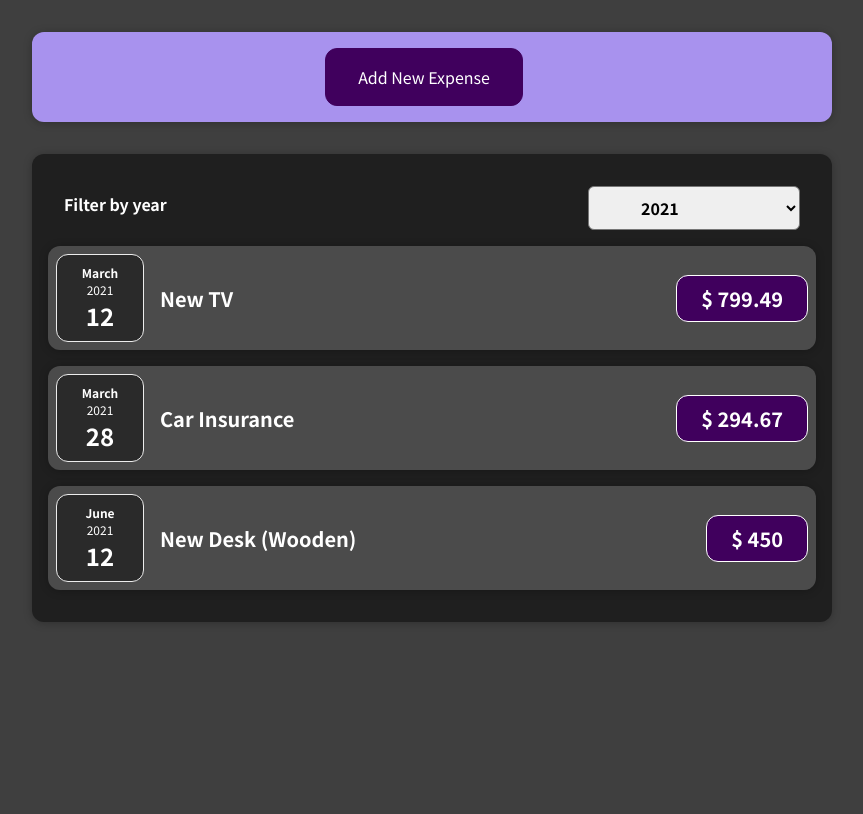
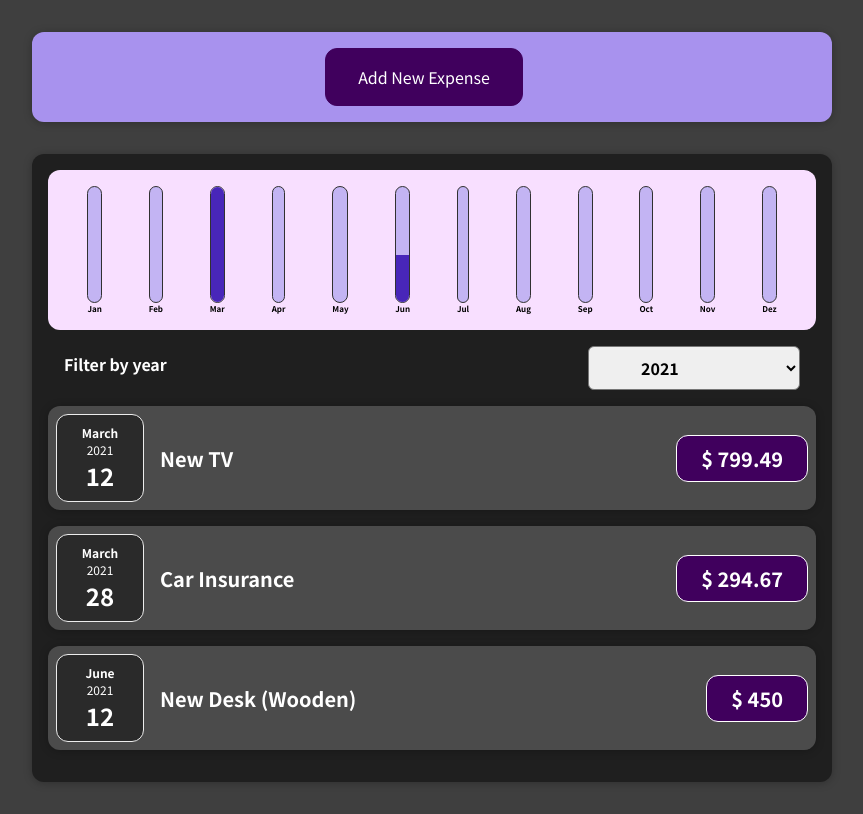
Before and after one commit to rsandtner/react-complete-guide, a React (Create React App) app: page / in a window 1280 px wide. Shown: the whole page, without its empty margins (208-1071 px from the left). Built offline with nearby package versions, Linux system fonts and the light colour scheme.

Commit message:
added chart

```diff
--- /dev/null
+++ b/src/components/chart/Chart.css
@@ -0,0 +1,9 @@
+.chart {
+  padding: 1rem;
+  border-radius: 12px;
+  background-color: #f8dfff;
+  text-align: center;
+  display: flex;
+  justify-content: space-around;
+  height: 10rem;
+}
--- /dev/null
+++ b/src/components/chart/Chart.js
@@ -0,0 +1,12 @@
+import 'components/chart/Chart.css';
+import ChartBar from 'components/chart/ChartBar';
+
+const Chart = (props) => {
+  const bars = props.data.map((d) => {
+    return <ChartBar key={d.label} label={d.label} value={d.value} max={props.max} />;
+  });
+
+  return <div className="chart">{bars}</div>;
+};
+
+export default Chart;
--- /dev/null
+++ b/src/components/chart/ChartBar.css
@@ -0,0 +1,30 @@
+.chart-bar {
+  height: 100%;
+  display: flex;
+  flex-direction: column;
+  align-items: center;
+}
+
+.chart-bar__inner {
+  height: 100%;
+  width: 100%;
+  border: 1px solid #313131;
+  border-radius: 12px;
+  background-color: #c3b4f3;
+  overflow: hidden;
+  display: flex;
+  flex-direction: column;
+  justify-content: flex-end;
+}
+
+.chart-bar__fill {
+  background-color: #4826b9;
+  width: 100%;
+  transition: all 0.3s ease-out;
+}
+
+.chart-bar__label {
+  font-weight: bold;
+  font-size: 0.5rem;
+  text-align: center;
+}
--- /dev/null
+++ b/src/components/chart/ChartBar.js
@@ -0,0 +1,26 @@
+import 'components/chart/ChartBar.css';
+
+const ChartBar = (props) => {
+  const fill = {
+    height: calculateFill(props.max, props.value) + '%',
+  };
+
+  return (
+    <div className="chart-bar">
+      <div className="chart-bar__inner">
+        <div className="chart-bar__fill" style={fill}></div>
+      </div>
+      <div className="chart-bar__label">{props.label}</div>
+    </div>
+  );
+};
+
+const calculateFill = (max, actual) => {
+  if (max <= 0) {
+    return 0;
+  }
+
+  return Math.round((actual / max) * 100);
+};
+
+export default ChartBar;
--- /dev/null
+++ b/src/components/expense/ExpenseChart.js
@@ -0,0 +1,25 @@
+import Chart from 'components/chart/Chart';
+
+const ExpenseChart = (props) => {
+  const data = [
+    { label: 'Jan', value: 0 },
+    { label: 'Feb', value: 0 },
+    { label: 'Mar', value: 0 },
+    { label: 'Apr', value: 0 },
+    { label: 'May', value: 0 },
+    { label: 'Jun', value: 0 },
+    { label: 'Jul', value: 0 },
+    { label: 'Aug', value: 0 },
+    { label: 'Sep', value: 0 },
+    { label: 'Oct', value: 0 },
+    { label: 'Nov', value: 0 },
+    { label: 'Dez', value: 0 },
+  ];
+
+  props.items.forEach((item) => (data[item.date.getMonth()].value += item.price));
+  const maxValue = data.map((item) => item.value).reduce((prev, actual) => Math.max(prev, actual), 0);
+
+  return <Chart data={data} max={maxValue} />;
+};
+
+export default ExpenseChart;
--- a/src/components/expense/ExpenseList.css
+++ b/src/components/expense/ExpenseList.css
@@ -1,12 +1,11 @@
 .expenses {
-    padding: 1rem;
-    background-color: rgb(31, 31, 31);
-    margin: 2rem auto;
-    width: 50rem;
-    max-width: 95%;
+  padding: 1rem;
+  background-color: rgb(31, 31, 31);
+  margin: 2rem auto;
+  width: min(50rem, 95%);
 }
 
 .expenses ul {
-    list-style: none;
-    padding: 0;
+  list-style: none;
+  padding: 0;
 }
--- a/src/components/expense/ExpenseList.js
+++ b/src/components/expense/ExpenseList.js
@@ -1,35 +1,33 @@
-import 'components/expense/ExpenseList.css'
-import Card from "components/ui/Card";
-import ExpenseItem from "components/expense/ExpenseItem";
-import ExpenseFilter from "./ExpenseFilter";
-import {useState} from "react";
+import ExpenseChart from 'components/expense/ExpenseChart';
+import ExpenseFilter from 'components/expense/ExpenseFilter';
+import ExpenseItem from 'components/expense/ExpenseItem';
+import 'components/expense/ExpenseList.css';
+import Card from 'components/ui/Card';
+import { useState } from 'react';
 
 const ExpenseList = (props) => {
+  const [yearFilter, setYearFilter] = useState('2021');
 
-    const [yearFilter, setYearFilter] = useState('2021')
+  const expenseFilterHandler = (year) => {
+    setYearFilter(year);
+  };
 
-    const expenseFilterHandler = (year) => {
-        setYearFilter(year)
-    }
+  const expenses = props.items.filter((item) => yearFilter === '' || item.date.getFullYear() === Number(yearFilter));
+  const expenseItems = expenses.map((item) => (
+    <li>
+      <ExpenseItem key={item.id} title={item.title} price={item.price} date={item.date} />
+    </li>
+  ));
 
-    const expenses = props.items
-        .filter(item => yearFilter === '' || item.date.getFullYear() === Number(yearFilter))
-        .map(item => (
-            <li>
-                <ExpenseItem key={item.id}
-                             title={item.title}
-                             price={item.price}
-                             date={item.date}/>
-            </li>))
-
-    return (
-        <Card className={"expenses"}>
-            <ExpenseFilter onFilter={expenseFilterHandler} year={yearFilter}/>
-            <ul>
-                {expenses}
-            </ul>
-        </Card>
-    )
-}
+  return (
+    <div>
+      <Card className="expenses">
+        <ExpenseChart items={expenses} />
+        <ExpenseFilter onFilter={expenseFilterHandler} year={yearFilter} />
+        <ul>{expenseItems}</ul>
+      </Card>
+    </div>
+  );
+};
 
 export default ExpenseList;
--- a/src/components/expense/NewExpenseForm.js
+++ b/src/components/expense/NewExpenseForm.js
@@ -1,18 +1,20 @@
 import 'components/expense/NewExpenseForm.css';
-import {Expense} from 'App';
-import {useState} from 'react';
+import { Expense } from 'App';
+import { useState } from 'react';
 
 const NewExpenseForm = (props) => {
-
   const [formData, setFormData] = useState({
-        title: '', price: '', date: '',
+    title: '',
+    price: '',
+    date: '',
   });
 
-    const changeHandler = field => {
+  const changeHandler = (field) => {
     return (event) => {
-            setFormData(prevState => {
+      setFormData((prevState) => {
         return {
-                    ...prevState, [field]: event.target.value,
+          ...prevState,
+          [field]: event.target.value,
         };
       });
     };
@@ -23,42 +25,37 @@ const NewExpenseForm = (props) => {
       title: '',
       price: '',
       date: '',
-        })
-    }
+    });
+  };
 
   const formSubmitHandler = (event) => {
-
-        event.preventDefault()
-        props.onNewExpense(new Expense(formData.title, formData.price, new Date(formData.date)))
-        resetForm()
+    event.preventDefault();
+    props.onNewExpense(new Expense(formData.title, +formData.price, new Date(formData.date)));
+    resetForm();
   };
 
-    return (<form onSubmit={formSubmitHandler} onReset={props.onCancel}>
+  return (
+    <form onSubmit={formSubmitHandler} onReset={props.onCancel}>
       <div className="new-expense__controls">
         <div className="new-expense__control">
           <label>Title</label>
-                <input type="text"
-                       onChange={changeHandler('title')}
-                       value={formData.title}/>
+          <input type="text" onChange={changeHandler('title')} value={formData.title} />
         </div>
         <div className="new-expense__control">
           <label>Price</label>
-                <input type="number" min="0.01" step="0.01"
-                       onChange={changeHandler('price')}
-                       value={formData.price}/>
+          <input type="number" min="0.01" step="0.01" onChange={changeHandler('price')} value={formData.price} />
         </div>
         <div className="new-expense__control">
           <label>Date</label>
-                <input type="date" min="2019-01-01" max="2022-12-31"
-                       onChange={changeHandler('date')}
-                       value={formData.date}/>
+          <input type="date" min="2019-01-01" max="2022-12-31" onChange={changeHandler('date')} value={formData.date} />
         </div>
       </div>
       <div className="new-expense__actions">
         <button type="reset">Cancel</button>
         <button type="submit">Add Expense</button>
       </div>
-    </form>);
+    </form>
+  );
 };
 
 export default NewExpenseForm;
```
Also changed, not shown: src/App.js (+16 -17 lines). Lines whose indentation alone changed are shown as unchanged.
